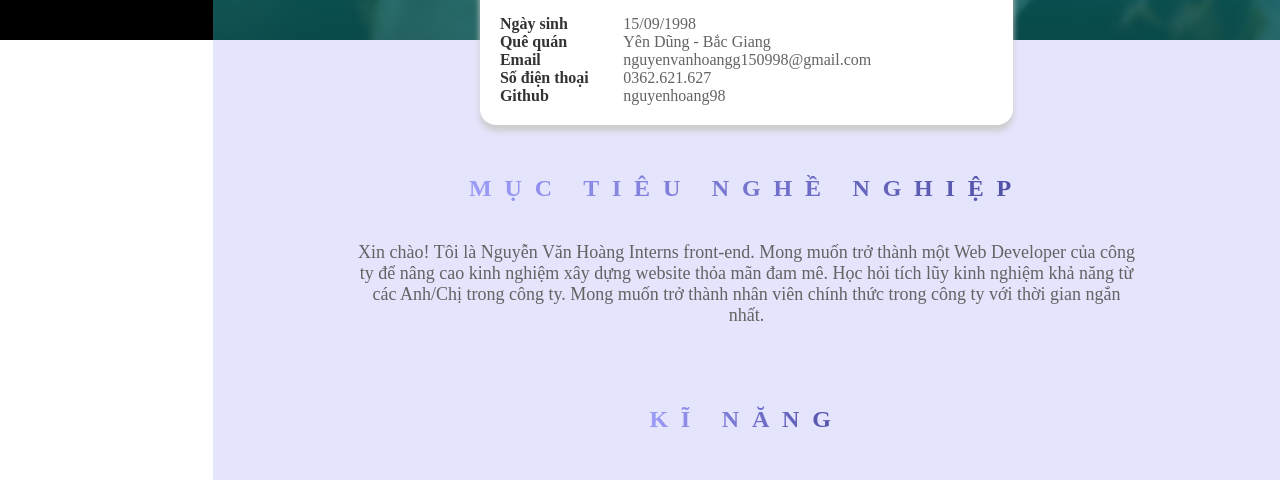
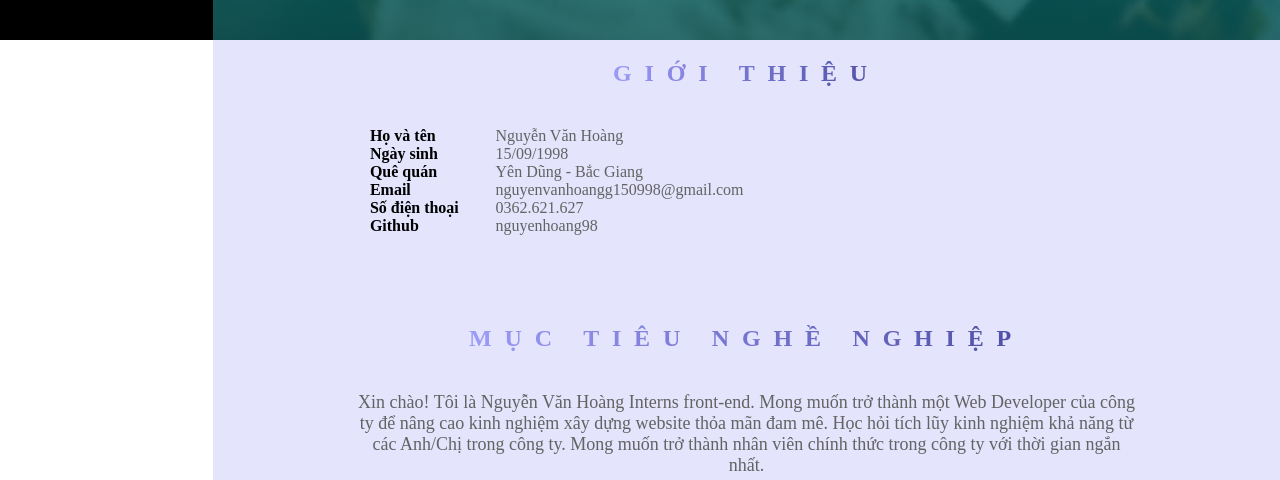
Before and after one commit to nguyenhoang98/cv-tim-viec-frontend, a plain HTML site: page index.html in a window 1280 px wide. Shown: the part 760-1240 px from the top of the page. Drawn offline with Linux system fonts and the light colour scheme.

Commit message:
first commit

```diff
--- a/css/index.css
+++ b/css/index.css
@@ -137,20 +137,15 @@ ul{
     left:50% ;
     transform: translate(-50% , -50%);
     color:white ;
-    text-transform: uppercase;
-    font-size: 35px;
+    font-size: 30px;
     text-align:center ;
 }
+
 .section-about{
     width:100% ;
 }
 .about{
-    width:50% ;
     height: auto;
-    background:white ;
-    margin:auto ;
-    transform: translateY(-130px);
-    box-shadow: 0px 6px 6px #ccc;
     border-radius: 16px;
     padding:20px ;
 }
@@ -158,13 +153,17 @@ ul{
      font-size: 30px;
 }
 .about-title{
-    font-size: 17px;
-    color:rgb(99, 99, 99) ;
+    text-align:center ;
 }
 .info{
     margin-top:10px ;
-    border-top:0.5px solid rgb(99, 99, 99) ;
-    padding-top:20px ;
+    padding:30px ;
+}
+.info-left{
+   font-weight: bold;
+}
+.info-right{
+    color:rgb(99, 99, 99) ;
 }
 .col-3{
     font-weight: bold;
@@ -175,7 +174,6 @@ ul{
 }
 .section-objective{
     padding:20px ;
-    margin-top:-120px ;
 }
 .objective-title{
     text-align:center ;
--- a/index.html
+++ b/index.html
@@ -82,31 +82,36 @@
           </div>
         </div>
         <div class="section-about" id="about">
-          <div class="about col-md-8 col-sm-12">
-            <div class="about-name">
-              Tên tôi là <b>Nguyễn Văn Hoàng</b>
-              <p class="about-title">Interns front end</p>
+          <div class="about row-8 col-md-8 col-sm-12">
+            <div class="about-title">
+              <h2 class="bg-text-color">Giới Thiệu</h2>
             </div>
             <div class="info">
               <div class="row">
-                <div class="col-3">Ngày sinh</div>
-                <div class="col-9">15/09/1998</div>
+                <div class="col-2 info-left">Họ và tên</div>
+                <div class="col-10 info-right">Nguyễn Văn Hoàng</div>
               </div>
               <div class="row">
-                <div class="col-3">Quê quán</div>
-                <div class="col-9">Yên Dũng - Bắc Giang</div>
+                <div class="col-2 info-left">Ngày sinh</div>
+                <div class="col-10 info-right">15/09/1998</div>
               </div>
               <div class="row">
-                <div class="col-3">Email</div>
-                <div class="col-9">nguyenvanhoangg150998@gmail.com</div>
+                <div class="col-2 info-left">Quê quán</div>
+                <div class="col-10 info-right">Yên Dũng - Bắc Giang</div>
               </div>
               <div class="row">
-                <div class="col-3">Số điện thoại</div>
-                <div class="col-9">0362.621.627</div>
+                <div class="col-2 info-left">Email</div>
+                <div class="col-10 info-right">
+                  nguyenvanhoangg150998@gmail.com
+                </div>
               </div>
               <div class="row">
-                <div class="col-3">Github</div>
-                <div class="col-9">nguyenhoang98</div>
+                <div class="col-2 info-left">Số điện thoại</div>
+                <div class="col-10 info-right">0362.621.627</div>
+              </div>
+              <div class="row">
+                <div class="col-2 info-left">Github</div>
+                <div class="col-10 info-right">nguyenhoang98</div>
               </div>
             </div>
           </div>
--- a/js/index.js
+++ b/js/index.js
@@ -1,4 +1,4 @@
-var hello = "XIN CHÀO MỌI NGƯỜI";
+var hello = "Xin Chào Mọi Người";
 var txt = document.getElementById("hello");
 var speed = 50;
 var i = 0;
@@ -19,10 +19,11 @@ function typeWriter() {
 }
 for (let j = 0; j < menulink.length; j++) {
   menulink[j].onclick = function () {
-    removeClassMenuLink();
-    this.classList.add("action_link_menu");
     if (widthpage <= 992) {
       closeMenu();
+    } else {
+      removeClassMenuLink();
+      this.classList.add("action_link_menu");
     }
   };
 }
```
